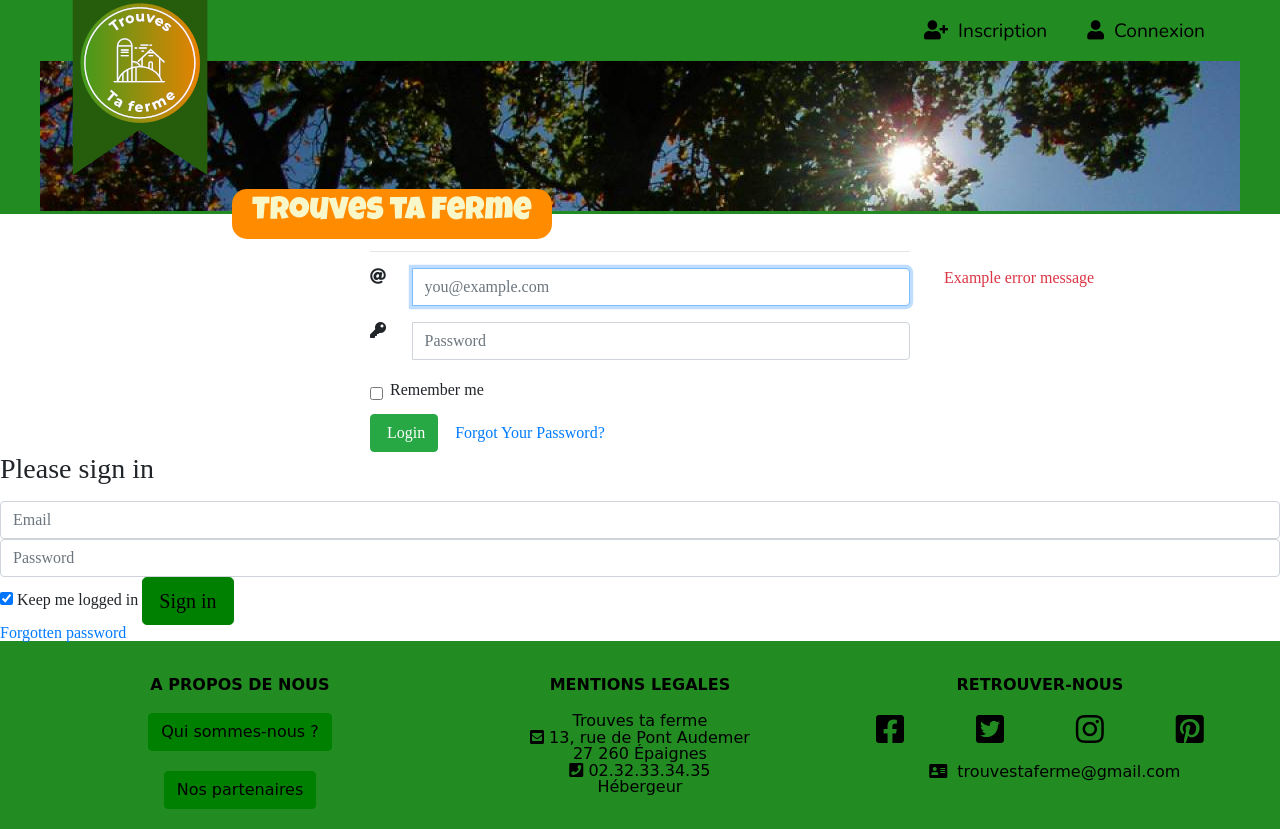
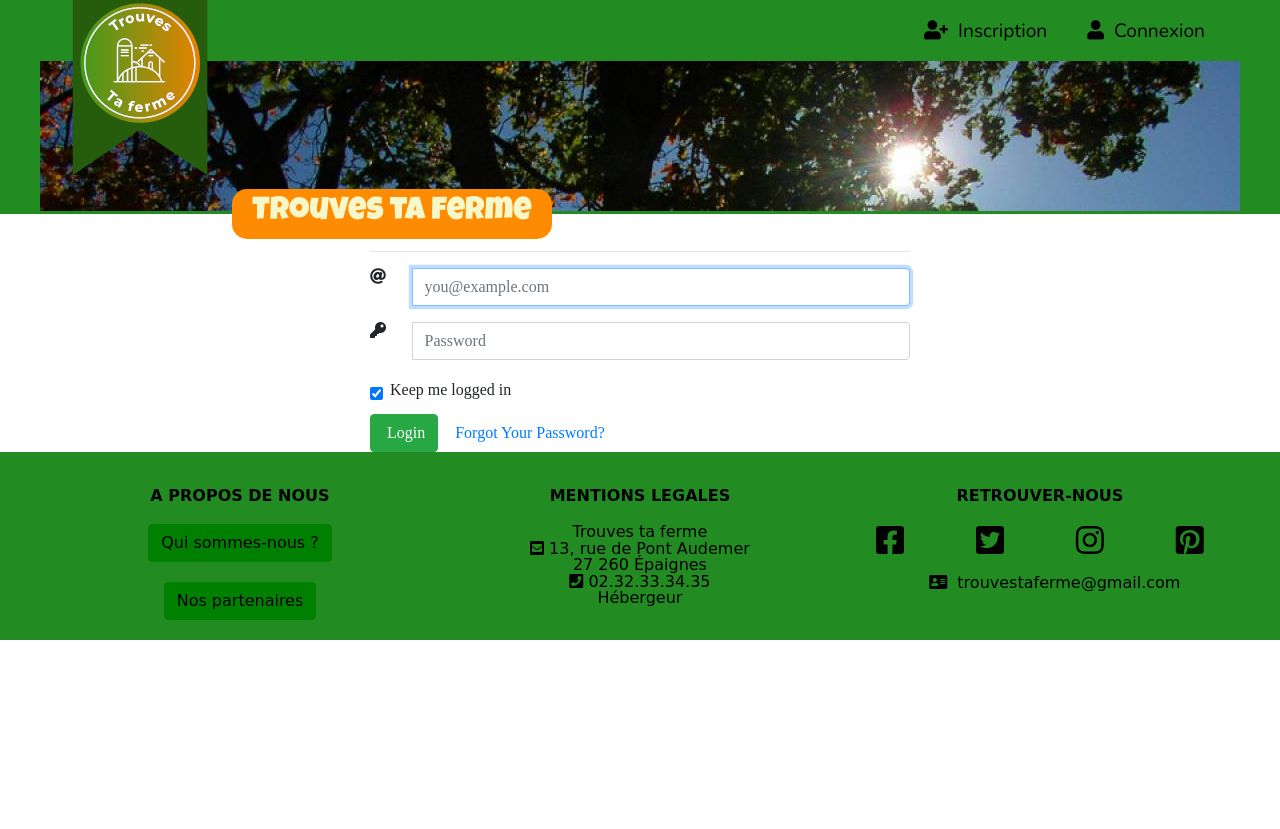
Before and after one commit to JCoderius/projet_soutenance_gr3, a Symfony app: template templates/security/login.html.twig in a window 1280 px wide. After the commit the page ends 640 px from the top, so only its background shows below. Run offline with Twig, Linux system fonts and the light colour scheme; the template is opened without the code that fills it, so the values that code supplies are empty; some libraries are stand-ins or nearby versions; some web fonts are replaced.

Commit message:
login good

```diff
--- a/templates/security/login.html.twig
+++ b/templates/security/login.html.twig
@@ -1,6 +1,6 @@
 {% extends 'base.html.twig' %}
 
-{% block title %}Log in!{% endblock %}
+{% block title %}Connexion{% endblock %}
 
 {% block body %}
 <form method="post">
@@ -10,7 +10,8 @@
 
 
     <div class="container">
-           <form class="form-horizontal" role="form" method="POST" action="/login">
+           <form class="form-horizontal" role="form" method="POST">
+               <input type="hidden" name="_csrf_token" value="{{ csrf_token('authenticate') }}">
                <div class="row">
                    <div class="col-md-3"></div>
                    <div class="col-md-6">
@@ -22,50 +23,45 @@
                    <div class="col-md-3"></div>
                    <div class="col-md-6">
                        <div class="form-group has-danger">
-                           <label class="sr-only" for="email">E-Mail Address</label>
+                           <label for="inputEmail" class="sr-only">Email</label>
+
                            <div class="input-group mb-2 mr-sm-2 mb-sm-0">
                                <div class="input-group-addon" style="width: 2.6rem"><i class="fa fa-at"></i></div>
-                               <input type="text" name="email" class="form-control" id="email"
-                                      placeholder="you@example.com" required autofocus>
+                               <input type="email" value="{{ last_username }}" name="email" id="inputEmail" class="form-control" placeholder="you@example.com" required autofocus>
+                               {#<input type="text" name="email" class="form-control" id="email"#}
+                                      {#placeholder="you@example.com" required autofocus>#}
                            </div>
                        </div>
                    </div>
-                   <div class="col-md-3">
-                       <div class="form-control-feedback">
-                           <span class="text-danger align-middle">
-                               <i class="fa fa-close"></i> Example error message
-                           </span>
-                       </div>
-                   </div>
+
                </div>
                <div class="row">
                    <div class="col-md-3"></div>
                    <div class="col-md-6">
                        <div class="form-group">
-                           <label class="sr-only" for="password">Password</label>
+
+                           <label for="inputPassword" class="sr-only">Password</label>
+
                            <div class="input-group mb-2 mr-sm-2 mb-sm-0">
                                <div class="input-group-addon" style="width: 2.6rem"><i class="fa fa-key"></i></div>
-                               <input type="password" name="password" class="form-control" id="password"
-                                      placeholder="Password" required>
+                               <input type="password" name="password" id="inputPassword" class="form-control" placeholder="Password" required>
+                               {#<input type="password" name="password" class="form-control" id="password"#}
+                                      {#placeholder="Password" required>#}
                            </div>
                        </div>
                    </div>
-                   <div class="col-md-3">
-                       <div class="form-control-feedback">
-                           <span class="text-danger align-middle">
-                           <!-- Put password error message here -->
-                           </span>
-                       </div>
-                   </div>
+
                </div>
                <div class="row">
                    <div class="col-md-3"></div>
                    <div class="col-md-6" style="padding-top: .35rem">
                        <div class="form-check mb-2 mr-sm-2 mb-sm-0">
                            <label class="form-check-label">
-                               <input class="form-check-input" name="remember"
-                                      type="checkbox" >
-                               <span style="padding-bottom: .15rem">Remember me</span>
+                               {#<input class="form-check-input" name="remember"#}
+                                      {#type="checkbox" >#}
+                               {#<span style="padding-bottom: .15rem">Remember me</span>#}
+                               <input class="form-check-input" type="checkbox" id="remember_me" name="_remember_me" checked/>
+                               <label for="remember_me">Keep me logged in</label>
                            </label>
                        </div>
                    </div>
@@ -74,7 +70,7 @@
                    <div class="col-md-3"></div>
                    <div class="col-md-6">
                        <button type="submit" class="btn btn-success"><i class="fa fa-sign-in"></i> Login</button>
-                       <a class="btn btn-link" href="/password/reset">Forgot Your Password?</a>
+                       <a class="btn btn-link" href="{{ path('app_forgotten_password') }}">Forgot Your Password?</a>
                    </div>
                </div>
            </form>
@@ -86,27 +82,27 @@
 
 
 
+{#<form method="post">#}
+
+    {#<h1 class="h3 mb-3 font-weight-normal">Please sign in</h1>#}
+    {#<label for="inputEmail" class="sr-only">Email</label>#}
+    {#<input type="email" value="{{ last_username }}" name="email" id="inputEmail" class="form-control" placeholder="Email" required autofocus>#}
+    {#<label for="inputPassword" class="sr-only">Password</label>#}
+    {#<input type="password" name="password" id="inputPassword" class="form-control" placeholder="Password" required>#}
+
+    {#<input type="hidden" name="_csrf_token"#}
+           {#value="{{ csrf_token('authenticate') }}">#}
 
 
-    <h1 class="h3 mb-3 font-weight-normal">Please sign in</h1>
-    <label for="inputEmail" class="sr-only">Email</label>
-    <input type="email" value="{{ last_username }}" name="email" id="inputEmail" class="form-control" placeholder="Email" required autofocus>
-    <label for="inputPassword" class="sr-only">Password</label>
-    <input type="password" name="password" id="inputPassword" class="form-control" placeholder="Password" required>
+    {#<input type="checkbox" id="remember_me" name="_remember_me" checked/>#}
+    {#<label for="remember_me">Keep me logged in</label>#}
 
-    <input type="hidden" name="_csrf_token"
-           value="{{ csrf_token('authenticate') }}">
-
-
-    <input type="checkbox" id="remember_me" name="_remember_me" checked/>
-    <label for="remember_me">Keep me logged in</label>
-
-    <button class="btn btn-lg btn-primary" type="submit">
-        Sign in
-    </button>
-</form>
-<div>
-    <a  href="{{ path('app_forgotten_password') }}">Forgotten password</a>
-</div>
+    {#<button class="btn btn-lg btn-primary" type="submit">#}
+        {#Sign in#}
+    {#</button>#}
+{#</form>#}
+{#<div>#}
+    {#<a  href="{{ path('app_forgotten_password') }}">Forgotten password</a>#}
+{#</div>#}
 
 {% endblock %}
```
